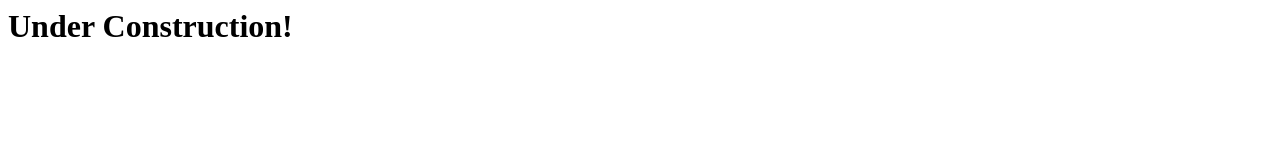
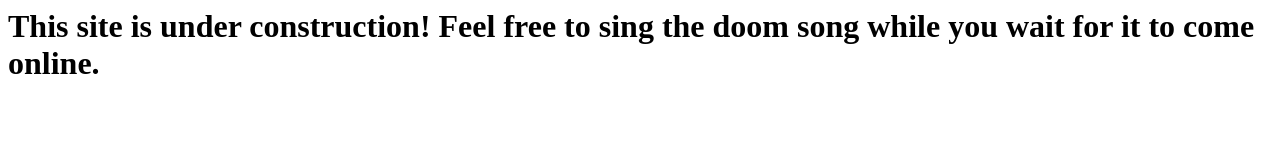
Before and after one commit to IZfinalbattle/IZfinalbattle.github.io, a plain HTML site: page index.html in a window 1280 px wide. Drawn offline with Linux system fonts and the light colour scheme.

Commit message:
new message

```diff
--- a/index.html
+++ b/index.html
@@ -1 +1 @@
-<h1>Under Construction!</h1>
+<h1>This site is under construction! Feel free to sing the doom song while you wait for it to come online.</h1>
```
